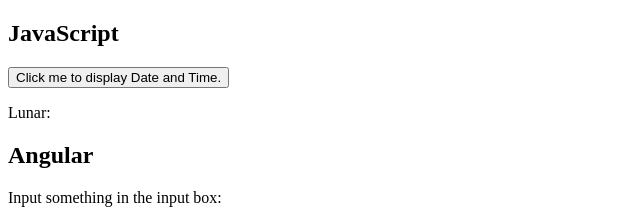
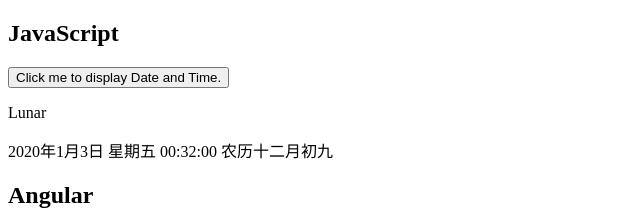
Before and after one commit to zhjsg/web, a plain HTML site: page index.html in a window 1280 px wide. Shown: the top 220 px of the page, without its empty margins (0-640 px from the left). Drawn offline with nearby package versions, Linux system fonts and the light colour scheme.

Commit message:
Update index.html

```diff
--- a/index.html
+++ b/index.html
@@ -23,8 +23,10 @@ Click me to display Date and Time.</button>
 
 <p id="demo"></p>
 
-<p>Lunar:</p>
-<div id="clock"></div>
+<p>Lunar</p>
+<div id="clock">
+<script type="text/javascript">Draw()</script>
+</div>
 
 <h2>Angular</h2>
 <div ng-app="">
```
